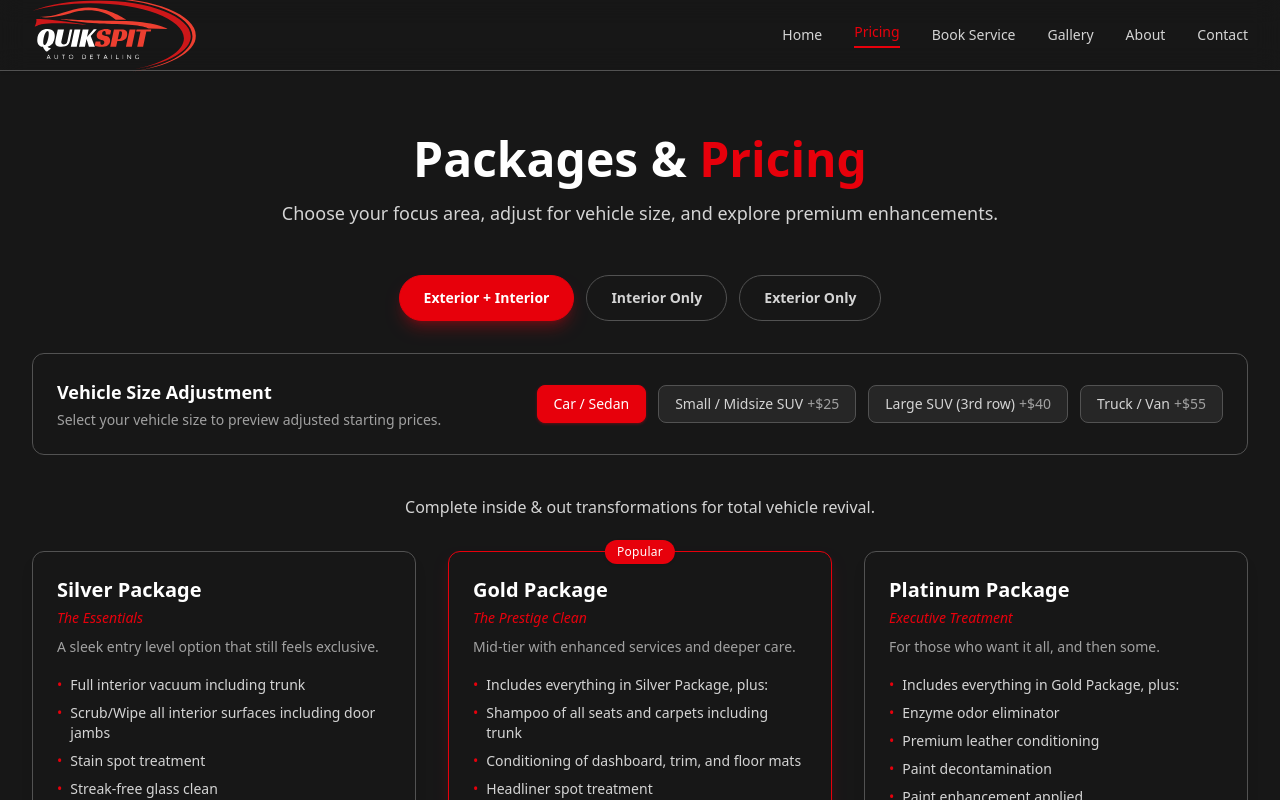
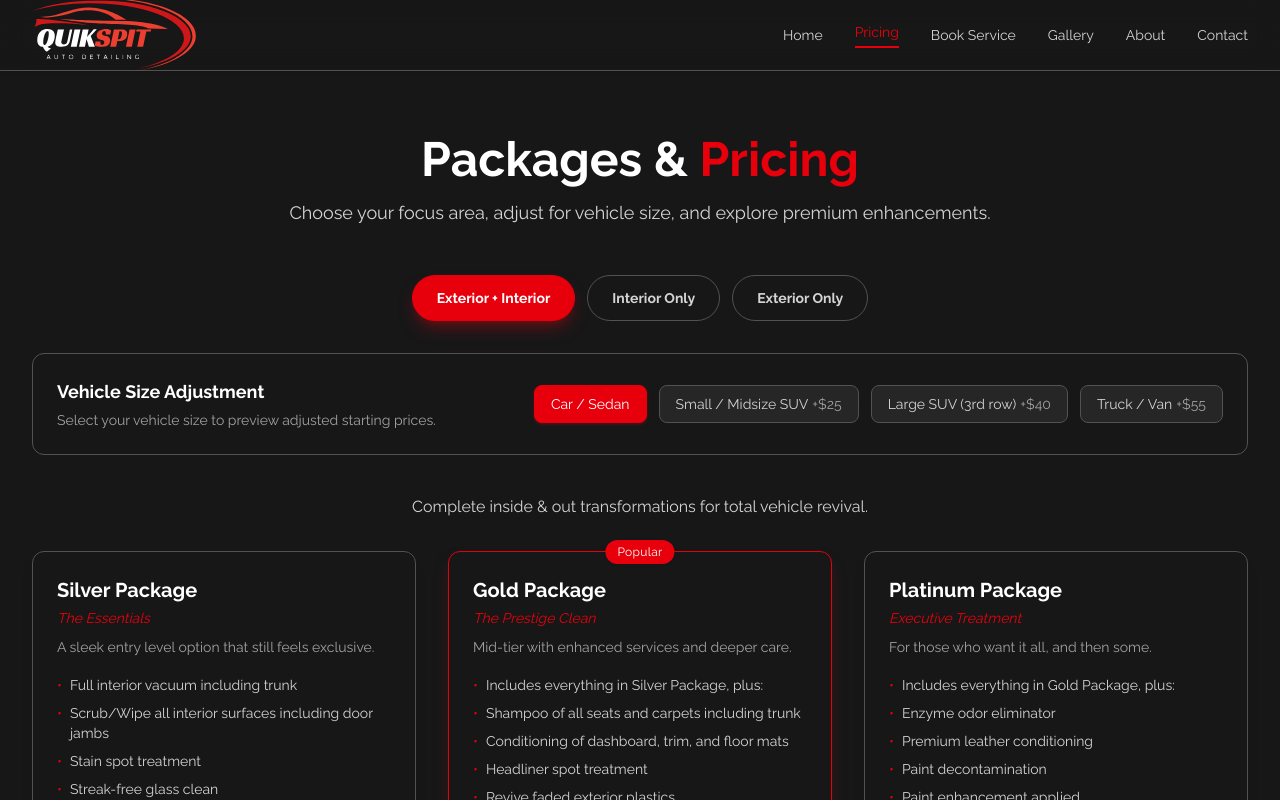
Before and after one commit to quikspitboise/quikspit-web, a Next.js app in the folder frontend/: page /pricing in a window 1280 px wide. Shown: the top 800 px of the page. Built offline with nearby package versions, Linux system fonts and the light colour scheme.

Commit message:
fix raleway

```diff
--- a/frontend/src/app/globals.css
+++ b/frontend/src/app/globals.css
@@ -1,3 +1,5 @@
+
+@import url('https://fonts.googleapis.com/css2?family=Raleway:wght@400;700&display=swap');
 @import "tailwindcss";
 
 :root {
@@ -39,7 +41,7 @@
 body {
   background: var(--background);
   color: var(--foreground);
-  font-family: var(--font-geist-sans), ui-sans-serif, system-ui, -apple-system, BlinkMacSystemFont, "Segoe UI", Roboto, "Helvetica Neue", Arial, "Noto Sans", sans-serif;
+  font-family: 'Raleway', ui-sans-serif, system-ui, sans-serif;
   line-height: 1.5;
   -webkit-font-smoothing: antialiased;
   -moz-osx-font-smoothing: grayscale;
--- a/frontend/tailwind.config.ts
+++ b/frontend/tailwind.config.ts
@@ -52,9 +52,9 @@
           900: "#171717",
         },
       },
+      // Only use Raleway for sans font family
       fontFamily: {
-        sans: ["var(--font-geist-sans)", "ui-sans-serif", "system-ui", "sans-serif"],
-        mono: ["var(--font-geist-mono)", "ui-monospace", "monospace"],
+        'sans': ['Raleway', 'ui-sans-serif', 'system-ui', 'sans-serif'],
       },
       fontSize: {
         // Enhanced typography scale for better readability
```
